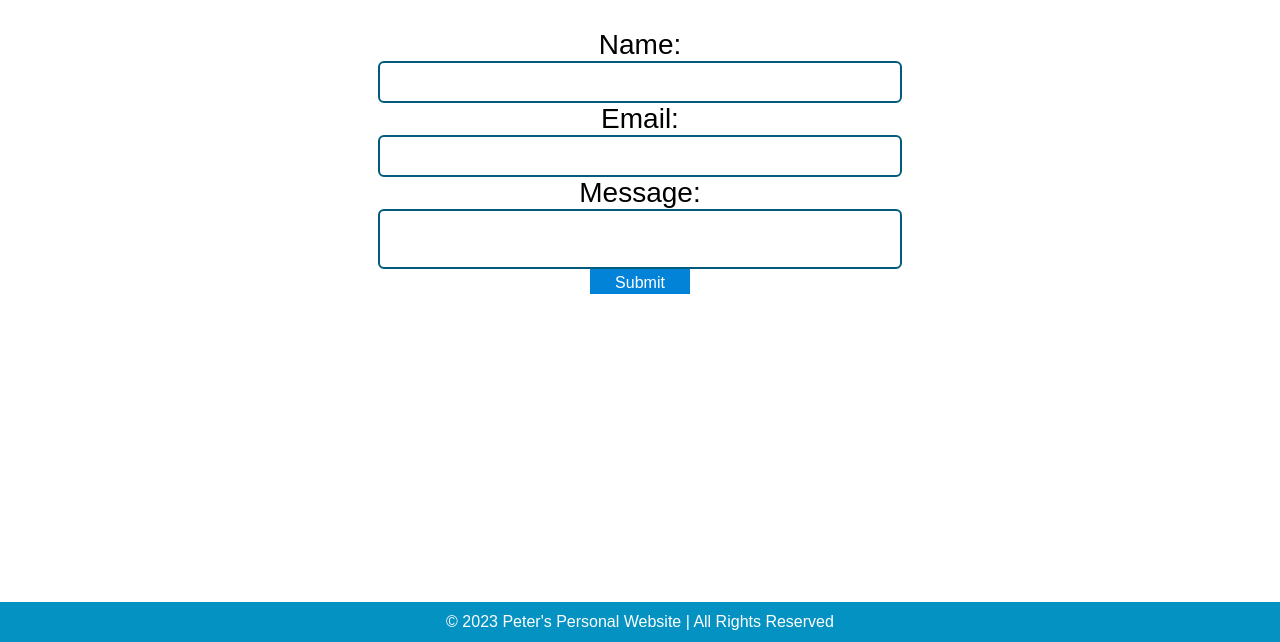
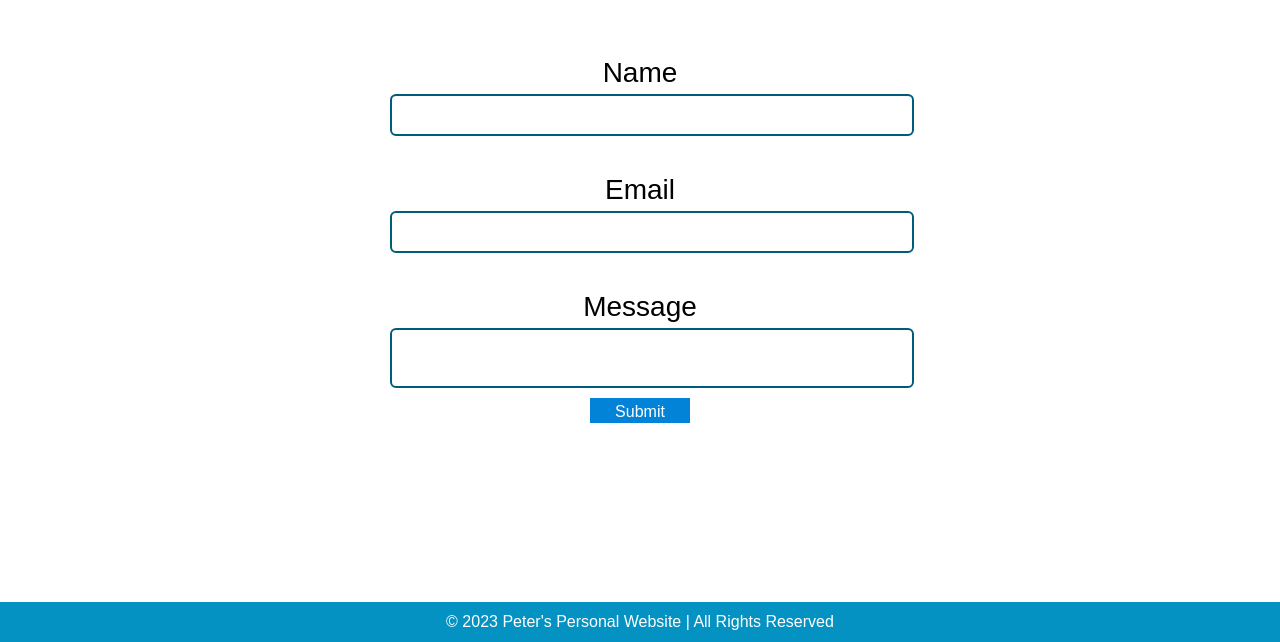
Before and after one commit to peterchinh/peterchinh-github.io, a plain HTML site: page contact.html in a window 1280 px wide. Shown: the part 158-800 px from the top of the page. Drawn offline with Linux system fonts and the light colour scheme.

Commit message:
feat: updated contact

```diff
--- a/contact.html
+++ b/contact.html
@@ -18,11 +18,19 @@
     <main>
       <h1 class="page-title">Contact</h1>
       <form id="contact-form">
-        Name:<input type="text" id="name" name="name" /> Email:<input
-          type="email"
-          id="email"
-        />
-        Message:<textarea id="message"></textarea>
+        <p>
+          <label for="name">Name</label
+          ><input type="text" id="name" name="name" required />
+        </p>
+        <p>
+          <label for="email">Email</label
+          ><input type="email" id="email" required />
+        </p>
+
+        <p>
+          <label for="message">Message</label
+          ><textarea id="message" name="message" required></textarea>
+        </p>
         <input type="submit" />
       </form>
     </main>
```
